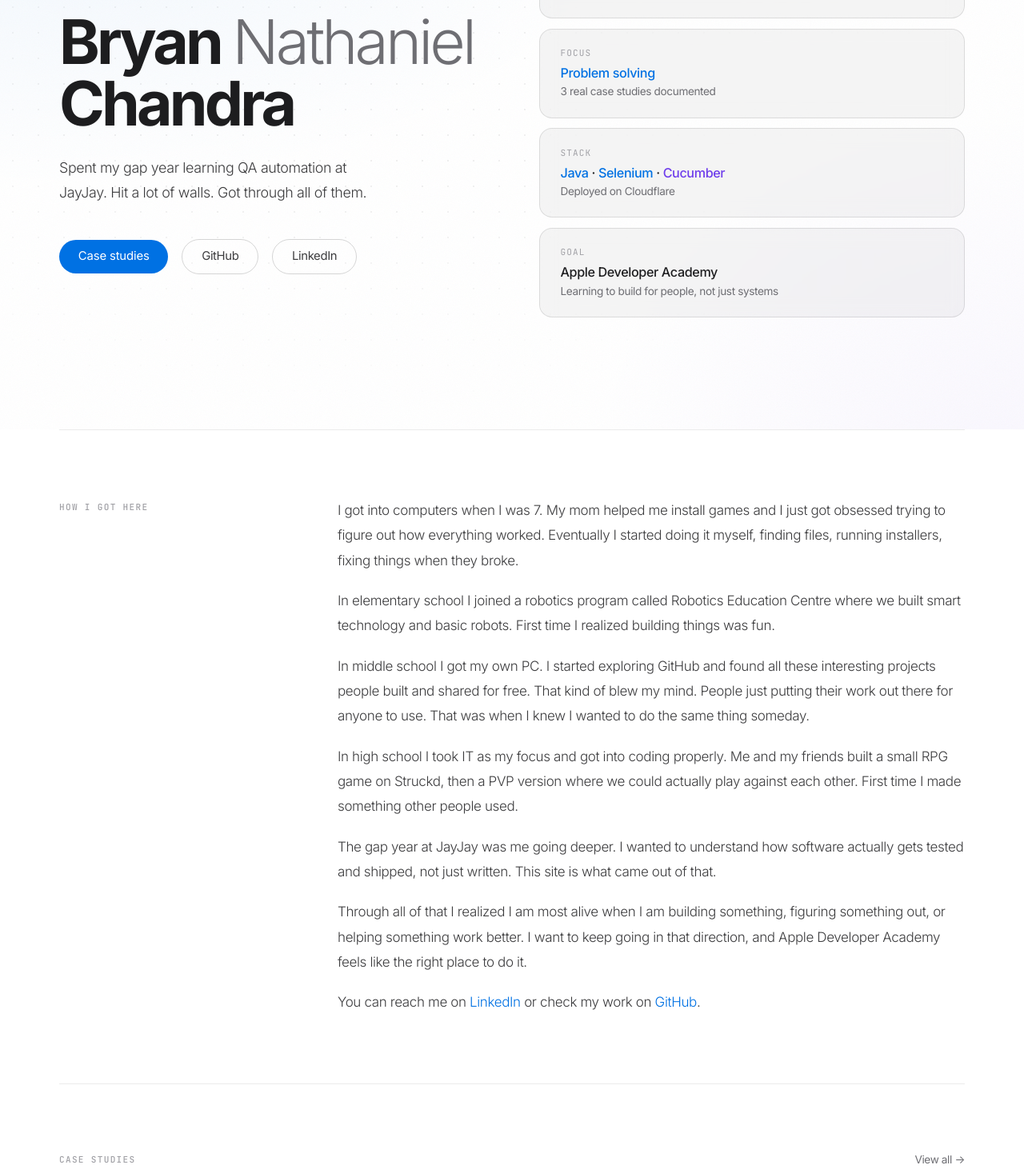
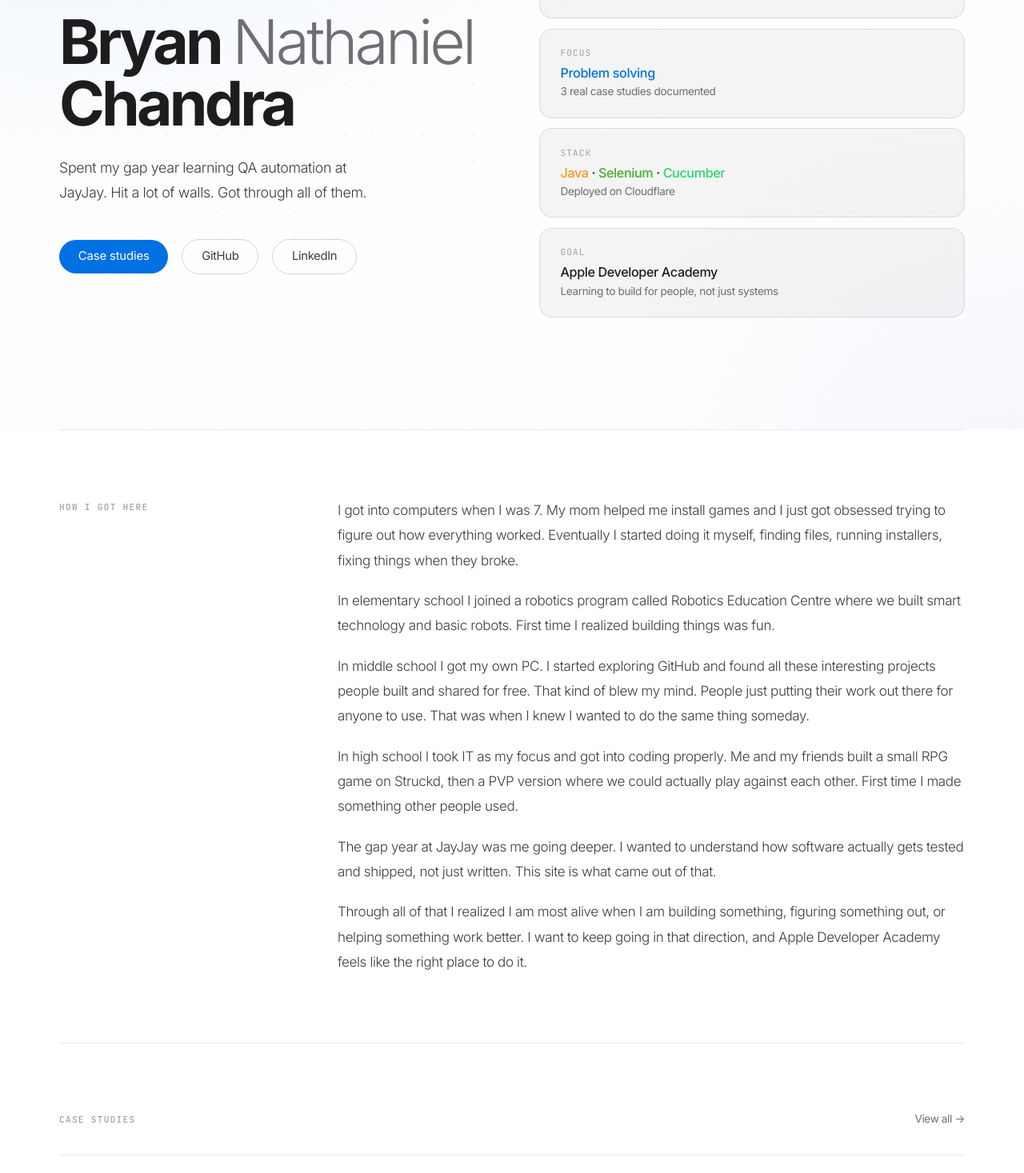
Before and after one commit to bryan-nathan-c/portfolio-project, a React (Vite) app: page / in a window 1280 px wide. Shown: the part 263-1730 px from the top of the page at 80% size. Built offline with nearby package versions, Linux system fonts and the light colour scheme.

Commit message:
remove contact line, fix tech logo colors

```diff
--- a/src/pages/Home.tsx
+++ b/src/pages/Home.tsx
@@ -75,11 +75,11 @@ export default function Home() {
             <div className="hero-card">
               <div className="hero-card-label">Stack</div>
               <div className="hero-card-value">
-                <span className="hero-card-accent">Java</span>
+                <span style={{ color: '#f89820' }}>Java</span>
                 {' · '}
-                <span className="hero-card-blue">Selenium</span>
+                <span style={{ color: '#43b02a' }}>Selenium</span>
                 {' · '}
-                <span className="hero-card-purple">Cucumber</span>
+                <span style={{ color: '#23d96c' }}>Cucumber</span>
               </div>
               <div className="hero-card-sub">Deployed on Cloudflare</div>
             </div>
@@ -131,9 +131,6 @@ export default function Home() {
               Through all of that I realized I am most alive when I am building something,
               figuring something out, or helping something work better. I want to keep going in that direction,
               and Apple Developer Academy feels like the right place to do it.
-            </p>
-            <p className="about-text">
-              You can reach me on <a href="https://id.linkedin.com/in/bryan-nathaniel-chandraa" target="_blank" rel="noreferrer" style={{color: 'var(--accent)'}}>LinkedIn</a> or check my work on <a href="https://github.com/bryan-nathan-c" target="_blank" rel="noreferrer" style={{color: 'var(--accent)'}}>GitHub</a>.
             </p>
           </div>
         </section>
```
